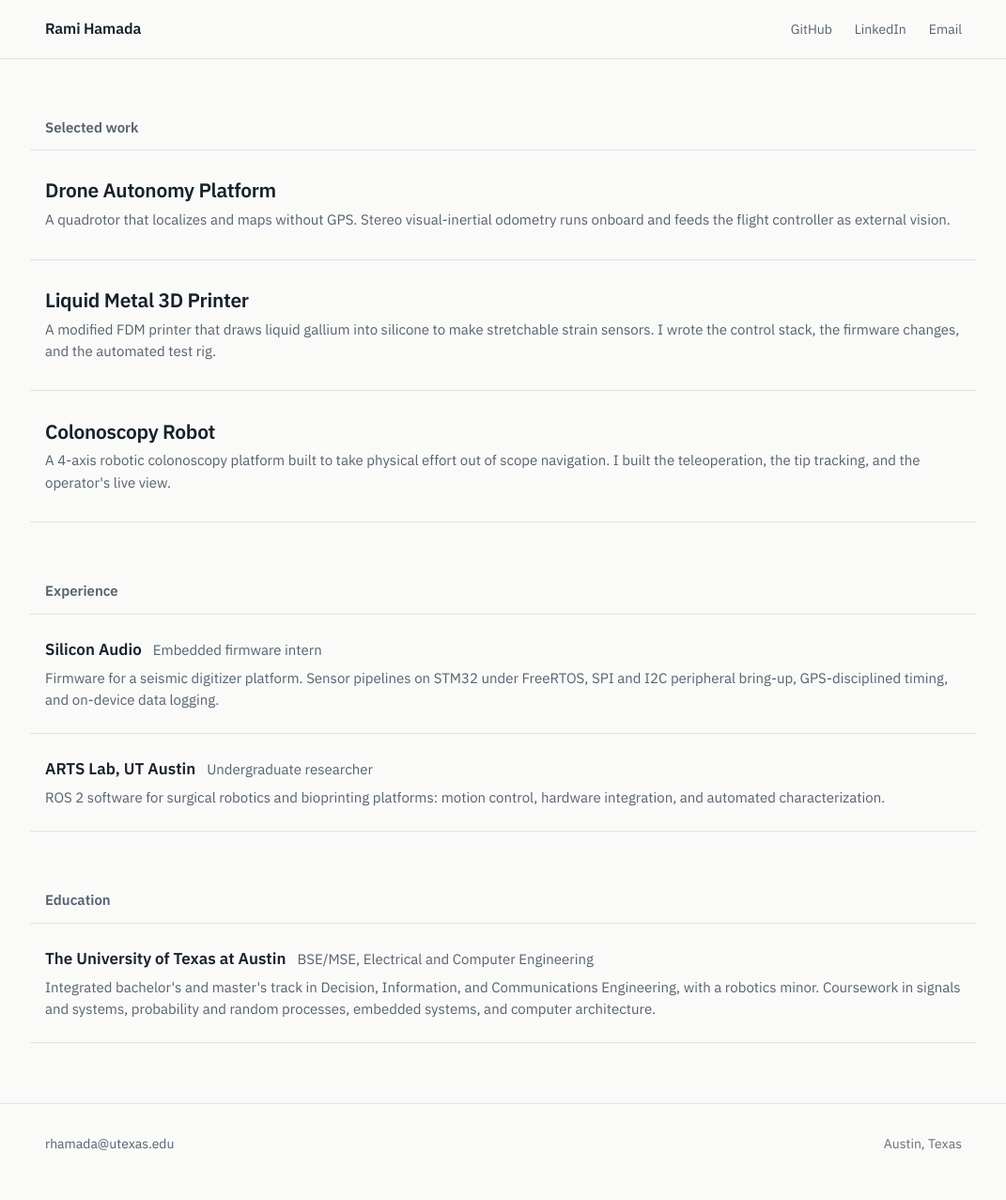
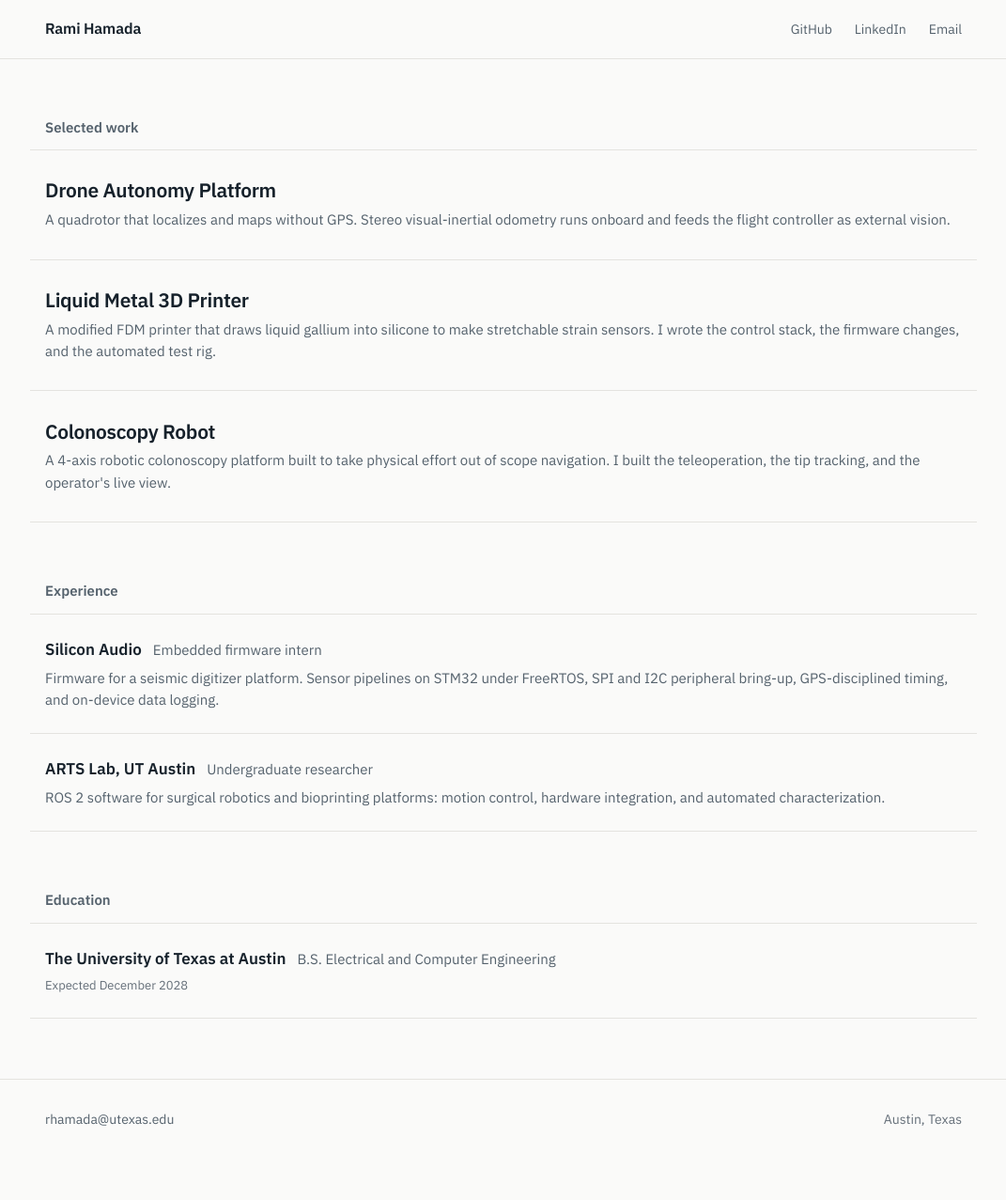
Before and after one commit to ramihmda/ramihamada-portfolio, a Jekyll site: the page built from index.md, in a window 1280 px wide. Shown: the whole page at 94% size, without its empty margins (104-1175 px from the left). Built offline with Jekyll 4.4.1, drawn with Linux system fonts in a browser that asks for light colours; after the commit the page ends 1250 px from its top, so only the background shows below that.

Commit message:
Update education.yml

```diff
--- a/_data/education.yml
+++ b/_data/education.yml
@@ -3,9 +3,5 @@
 #   period: "Expected May 2028"
 
 - org: The University of Texas at Austin
-  title: BSE/MSE, Electrical and Computer Engineering
-  detail: >-
-    Integrated bachelor's and master's track in Decision, Information, and
-    Communications Engineering, with a robotics minor. Coursework in signals
-    and systems, probability and random processes, embedded systems, and
-    computer architecture.
+  title: B.S. Electrical and Computer Engineering
+  period: "Expected December 2028"
```
